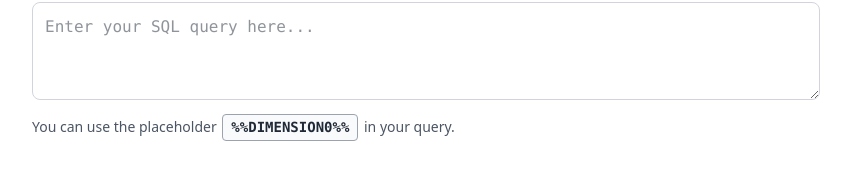
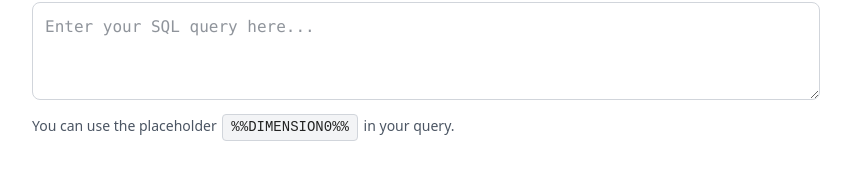
Before and after one commit to jnidzwetzki/planexplorer, a Next.js app: page /planexplorer/ in a window 1280 px wide. Shown: the part 628-800 px from the top of the page, without its empty margins (214-1065 px from the left). Built offline with nearby package versions, Linux system fonts and the light colour scheme.

Commit message:
undo sqlPlaceholderBtn changes

```diff
--- a/src/app/SqlQueryInput.module.css
+++ b/src/app/SqlQueryInput.module.css
@@ -32,13 +32,12 @@
 }
 
 .sqlPlaceholderBtn {
-  background: #f9fafb;
-  border: 1px solid #9ca3af;
+  background: #f3f4f6;
+  border: 1px solid #d1d5db;
   border-radius: 4px;
-  color: #1f2937;
-  font-family: 'SF Mono', Monaco, 'Cascadia Code', 'Roboto Mono', Consolas, 'Courier New', monospace;
+  color: #222;
+  font-family: monospace;
   font-size: 14px;
-  font-weight: 600;
   padding: 2px 8px;
   margin: 0 2px;
   cursor: pointer;
```
